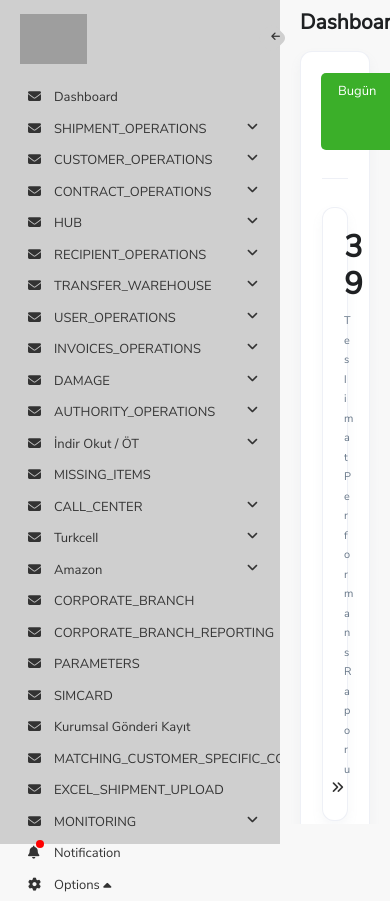
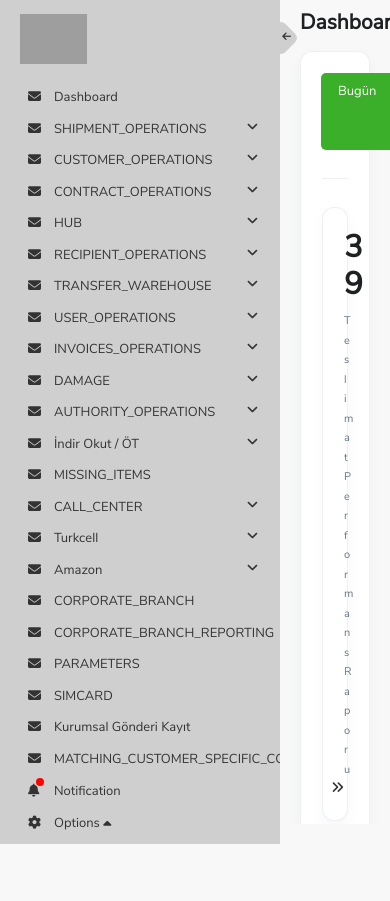
Before and after one commit to yunusemre/yet-react-redux-boilerplate, a React (Create React App) app: page /home in a window 390 px wide. After the commit the page ends 844 px from the top, so only its background shows below. Built offline with nearby package versions, Linux system fonts and the light colour scheme; grey boxes are pictures that could not be loaded.

Commit message:
fixed mobile

```diff
--- a/public/index.html
+++ b/public/index.html
@@ -3,7 +3,7 @@
   <head>
     <meta charset="utf-8" />
     <link rel="icon" href="%PUBLIC_URL%/favicon.ico" />
-    <meta name="viewport" content="width=device-width, initial-scale=1" />
+    <meta name="viewport" content="width=device-width, initial-scale=1.0, user-scalable=no" />
     <link rel="apple-touch-icon" href="%PUBLIC_URL%/apple-touch-icon.png" />
     <link rel="manifest" href="%PUBLIC_URL%/manifest.json" />
     <title>Kolay Gelsin</title>
--- a/src/app.tsx
+++ b/src/app.tsx
@@ -2,10 +2,15 @@ import { Suspense } from 'react';
 import Loader from './components/loader';
 import ProjectRouter from './router';
 
-const App = (): any => (
-  <Suspense fallback={<Loader />}>
-    <ProjectRouter />
-  </Suspense>
-);
+const App = (): any => {
+  const vh: any = window.innerHeight * 0.01;
+  document.documentElement.style.setProperty('--vh', `${vh}px`);
+
+  return (
+    <Suspense fallback={<Loader />}>
+      <ProjectRouter />
+    </Suspense>
+  );
+};
 
 export default App;
--- a/src/assets/scss/index.scss
+++ b/src/assets/scss/index.scss
@@ -33,6 +33,7 @@ $menuOpenWidth: 250;
 
 html {
   height: -webkit-fill-available;
+  zoom: 0;
 }
 body {
   margin: 0;
@@ -45,8 +46,13 @@ body {
   -moz-osx-font-smoothing: grayscale;
   background: var(--body-color);
   overflow: hidden;
-  min-height: 100vh;
-  min-height: -webkit-fill-available;
+
+  @media screen and (max-width: 768px) {
+    input[type='text'],
+    input[type='password'] {
+      font-size: 16px !important;
+    }
+  }
 }
 
 a {
@@ -56,13 +62,22 @@ a {
 .page-container {
   width: calc(100% - 58px);
   background: var(--body-color);
-  height: calc(100vh - 20px);
+  height: calc(var(--vh, 1vh) * 100 - 20px);
   padding: 10px 20px 0 20px;
   border-radius: 10px;
   overflow: auto;
   overflow-x: hidden;
   &.open {
     width: calc(100% - #{$menuOpenWidth}px);
+  }
+
+  @media screen and (max-width: 768px) {
+    width: 100%;
+    display: block;
+
+    &.open {
+      width: calc(100% - #{$menuOpenWidth}px);
+    }
   }
 }
 
--- a/src/layout/sidebar/sidebar.scss
+++ b/src/layout/sidebar/sidebar.scss
@@ -24,7 +24,7 @@ $sidebarFullWidth: 280;
 }
 
 .scroll-height-scroll {
-  height: calc(100% - #{$footerHeight}px) !important;
+  height: calc(var(--vh, 1vh) * 100 - #{$footerHeight}px);
   overflow: hidden;
 
   &:hover {
@@ -45,6 +45,14 @@ $sidebarFullWidth: 280;
     left: 0;
     width: #{$sidebarFullWidth}px;
     padding: 0.5rem 0 0 0;
+  }
+
+  @media screen and (max-width: 768px) {
+    display: none;
+
+    &.show {
+      display: block;
+    }
   }
 }
 
@@ -120,6 +128,18 @@ $sidebarFullWidth: 280;
     top: 7px;
     z-index: -1;
   }
+
+  @media screen and (max-width: 768px) {
+    right: -18px;
+
+    &:after {
+      content: '';
+      width: 26px;
+      height: 26px;
+      top: 5px;
+      right: 4px;
+    }
+  }
 }
 
 .sub-menu {
```
